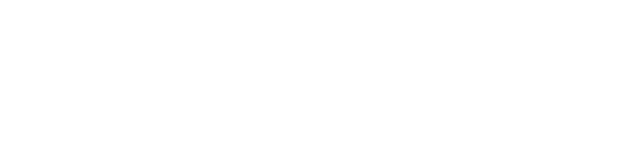
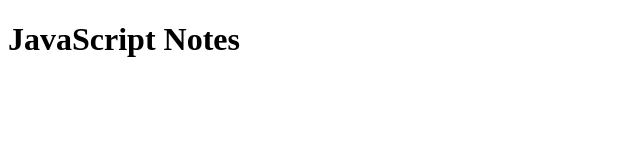
Before and after one commit to richmelchr/javascript, a plain HTML site: page index.html in a window 1280 px wide. Shown: the whole page, without its empty margins (0-640 px from the left). Drawn offline with Linux system fonts and the light colour scheme.

Commit message:
test git in webstorm

```diff
--- a/index.html
+++ b/index.html
@@ -8,5 +8,8 @@
 <script src="java_notes.js"></script>
 <body>
 
+<h1>JavaScript Notes</h1>
+
+
 </body>
 </html>
```
